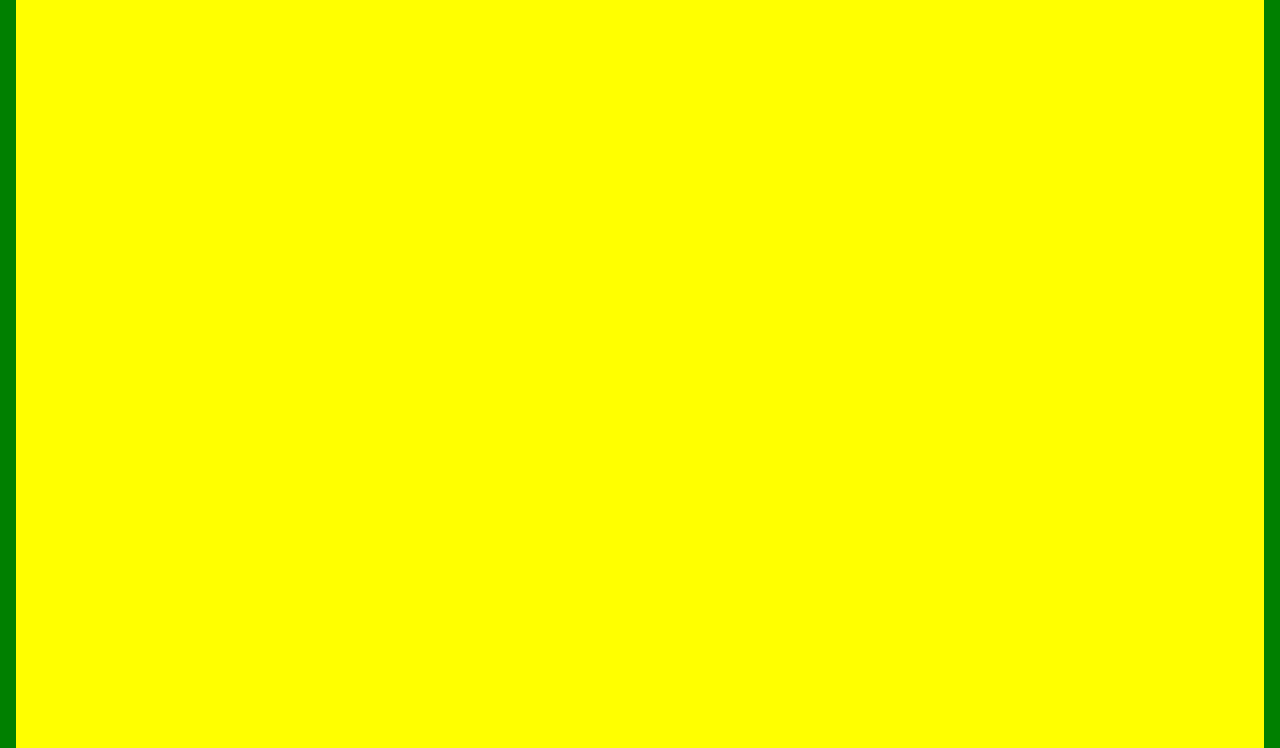
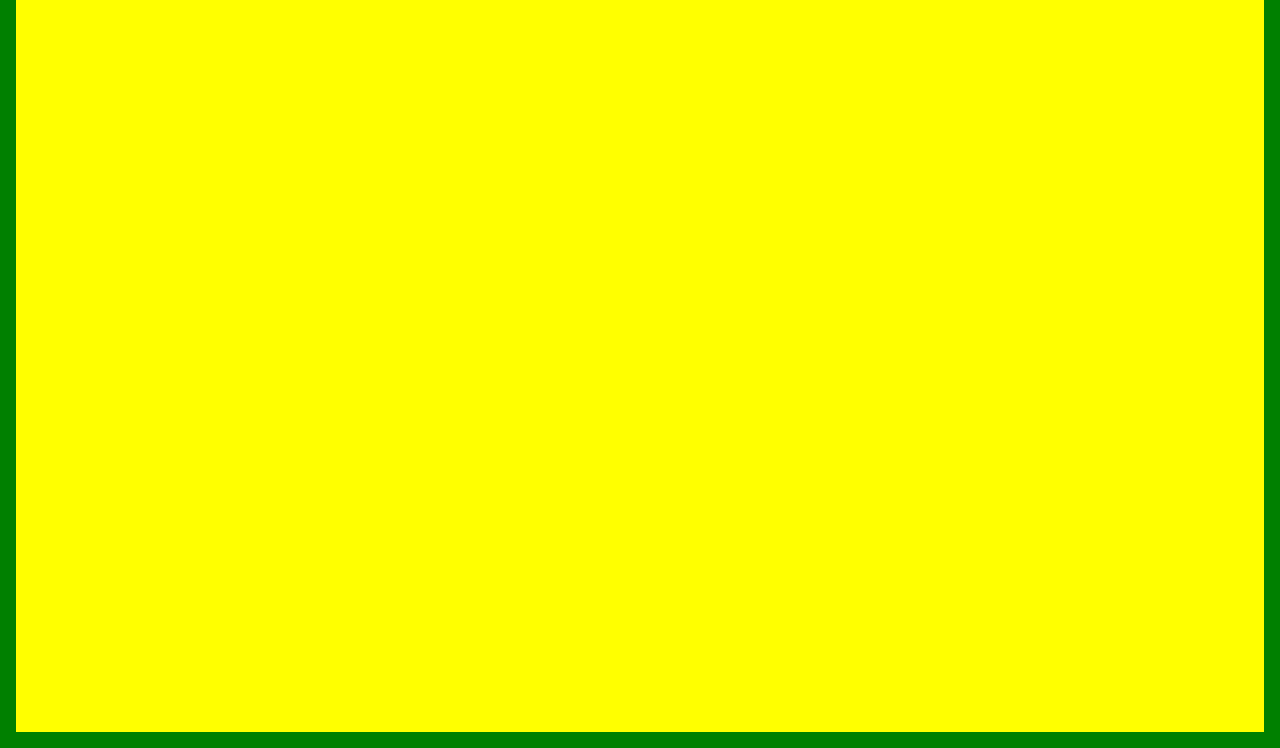
Before and after one commit to aentan/safe-area-test, a plain HTML site: page index.html in a window 1280 px wide. Shown: the part 89-837 px from the top of the page. Drawn offline with Linux system fonts and the light colour scheme.

Commit message:
Update index.html

```diff
--- a/index.html
+++ b/index.html
@@ -20,8 +20,6 @@
       body {
         padding-left: max(16px, env(safe-area-inset-left));
         padding-right: max(16px, env(safe-area-inset-right));
-        padding-top: max(16px, env(safe-area-inset-top));
-        padding-bottom: max(16px, env(safe-area-inset-bottom));
       }
     }
     .content {
```
